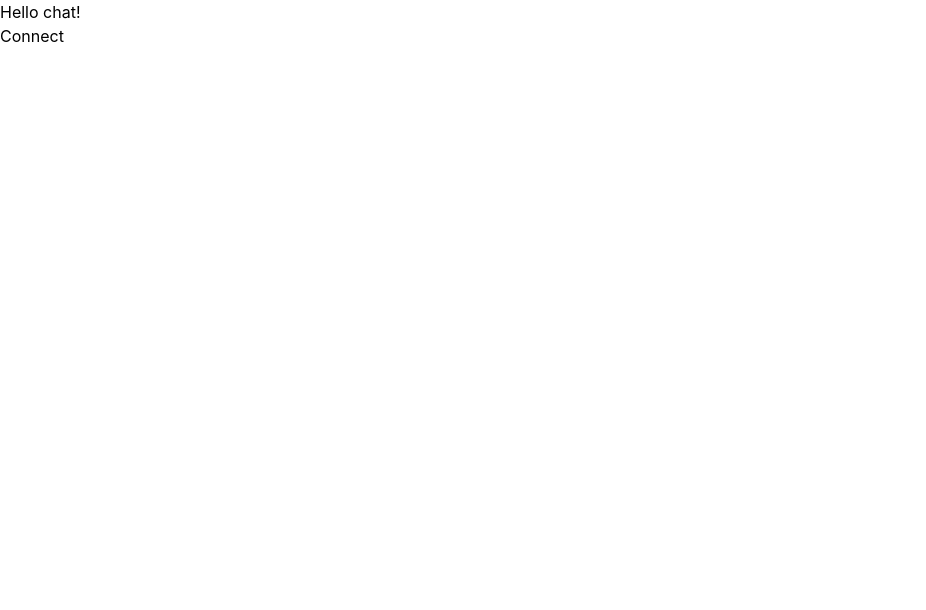
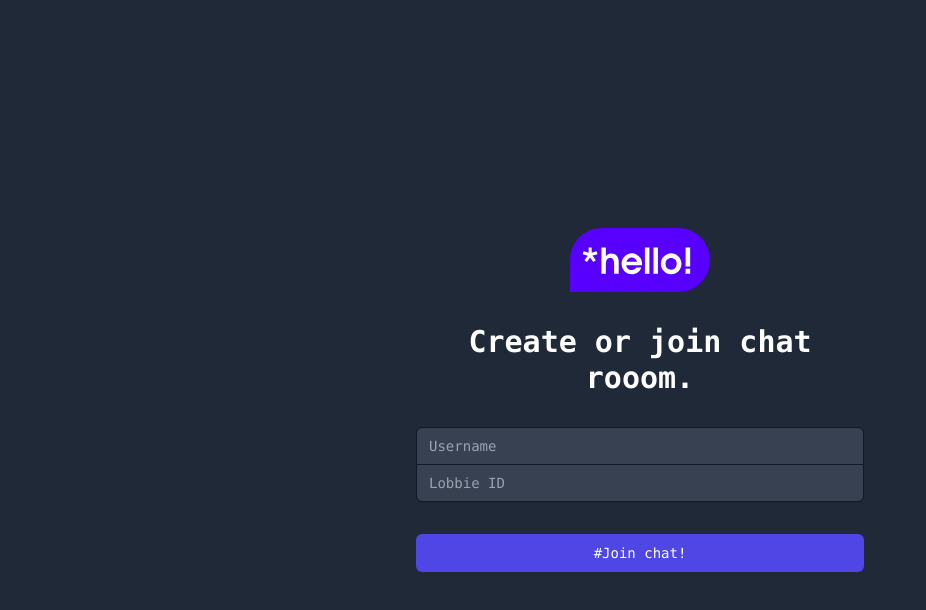
Before and after one commit to lozovyk/chat-NR, a React (Create React App) app: page / in a window 1280 px wide. Shown: the top 610 px of the page, without its empty margins (0-926 px from the left). Built offline with nearby package versions, Linux system fonts and the light colour scheme.

Commit message:
Login form

```diff
--- a/server.js
+++ b/server.js
@@ -11,10 +11,28 @@ const io = require('socket.io')(server, {
   },
 });
 
+app.use(express.json());
+
 const lobbies = new Map();
 
 app.get('/lobbies', (req, res) => {
   res.json(lobbies);
+});
+
+app.post('/lobbies', (req, res) => {
+  const { lobbieID, userName } = req.body;
+  console.log('req body =', req.body);
+  if (!lobbies.has(lobbieID)) {
+    lobbies.set(
+      lobbieID,
+      new Map([
+        ['users', new Map()],
+        ['messages', []],
+      ])
+    );
+  }
+  // console.log('lobbie key:', [...lobbies.keys()]);
+  res.send();
 });
 
 io.on('connection', (socket) => {
--- a/src/App.js
+++ b/src/App.js
@@ -1,16 +1,24 @@
 import React from 'react';
-import io from 'socket.io-client';
+import reducer from './reducer';
+import AuthBlock from './components/AuthBlock';
+// import connectSocket from './socket';
 
 function App() {
-  const connectSocket = () => {
-    io('http://localhost:5555');
+  const [state, dispatch] = React.useReducer(reducer, {
+    // IS_AUTHORISED: false,
+  });
+
+  const onLogin = () => {
+    dispatch({
+      type: 'IS_AUTHORISED',
+      payload: true,
+    });
   };
 
   return (
-    <div className="App">
-      <h1>Hello chat!</h1>
-      <button onClick={connectSocket}>Connect</button>
-    </div>
+    <section className="chatApp">
+      {!state.isAuth && <AuthBlock onLogin={onLogin} />}
+    </section>
   );
 }
 
--- /dev/null
+++ b/src/components/AuthBlock.jsx
@@ -0,0 +1,70 @@
+import React from 'react';
+import logo from '../logo.svg';
+// import socket from '../socket';
+import axios from 'axios';
+
+export default function AuthBlock({ onLogin }) {
+  const [lobbieID, setLobbieID] = React.useState('');
+  const [userName, setUserName] = React.useState('');
+  const [isLoading, setLoading] = React.useState(false);
+
+  const onEnter = async () => {
+    if (!lobbieID || !userName) {
+      return alert('Incorrect information.');
+    }
+    setLoading(true);
+    await axios.post('/lobbies', {
+      lobbieID,
+      userName,
+    });
+    onLogin();
+  };
+
+  return (
+    <div className="min-h-screen flex justify-center bg-gray-800 py-12 px-4 text-white sm:px-6 lg:px-8 items-center font-mono">
+      <div className="max-w-md w-full space-y-8">
+        <img src={logo} alt={'logo'} className="logo" />
+
+        <h2 className="mt-6 text-center text-3xl font-extrabold">
+          Create or join chat rooom.
+        </h2>
+        <div className="rounded-md shadow-sm -space-y-px">
+          <label htmlFor="email-address" className="sr-only">
+            Username
+          </label>
+          <input
+            type="text"
+            value={userName}
+            placeholder="Username"
+            onChange={(e) => setUserName(e.target.value)}
+            className="appearance-none rounded-none relative block w-full px-3 py-2 border bg-gray-700 text-gray-200 border-gray-900 placeholder-gray-400 rounded-t-md focus:outline-none focus:ring-indigo-500 focus:border-indigo-500 focus:z-10 sm:text-sm"
+            required
+          />
+          <div>
+            <label htmlFor="password" className="sr-only">
+              Room ID
+            </label>
+            <input
+              type="text"
+              value={lobbieID}
+              placeholder="Lobbie ID"
+              onChange={(e) => setLobbieID(e.target.value)}
+              className="appearance-none rounded-none relative block w-full px-3 py-2 border bg-gray-700 text-gray-200 border-gray-900 placeholder-gray-400 rounded-b-md focus:outline-none focus:ring-indigo-500 focus:border-indigo-500 focus:z-10 sm:text-sm"
+              required
+            />
+          </div>
+        </div>
+
+        <div className="flex items-center justify-between">
+          <button
+            disabled={isLoading}
+            onClick={onEnter}
+            className="group relative w-full flex justify-center py-2 px-4 border border-transparent text-sm font-medium rounded-md text-white bg-indigo-600 hover:bg-indigo-700 focus:outline-none focus:ring-2 focus:ring-offset-2 focus:ring-indigo-500"
+          >
+            {!isLoading ? '#Join chat!' : '/Chat loading...'}
+          </button>
+        </div>
+      </div>
+    </div>
+  );
+}
--- a/src/index.css
+++ b/src/index.css
@@ -14,3 +14,8 @@ code {
   font-family: source-code-pro, Menlo, Monaco, Consolas, 'Courier New',
     monospace;
 }
+
+.logo {
+  margin: 0 auto;
+  max-width: 140px;
+}
--- /dev/null
+++ b/src/reducer.js
@@ -0,0 +1,13 @@
+/* eslint-disable import/no-anonymous-default-export */
+export default (state, action) => {
+  switch (action.type) {
+    case 'IS_AUTHORISED':
+      return {
+        ...state,
+        isAuth: action.payload,
+      };
+
+    default:
+      return state;
+  }
+};
--- /dev/null
+++ b/src/socket.js
@@ -0,0 +1,5 @@
+import io from 'socket.io-client';
+
+const connectSocket = io();
+
+export default connectSocket;
```
